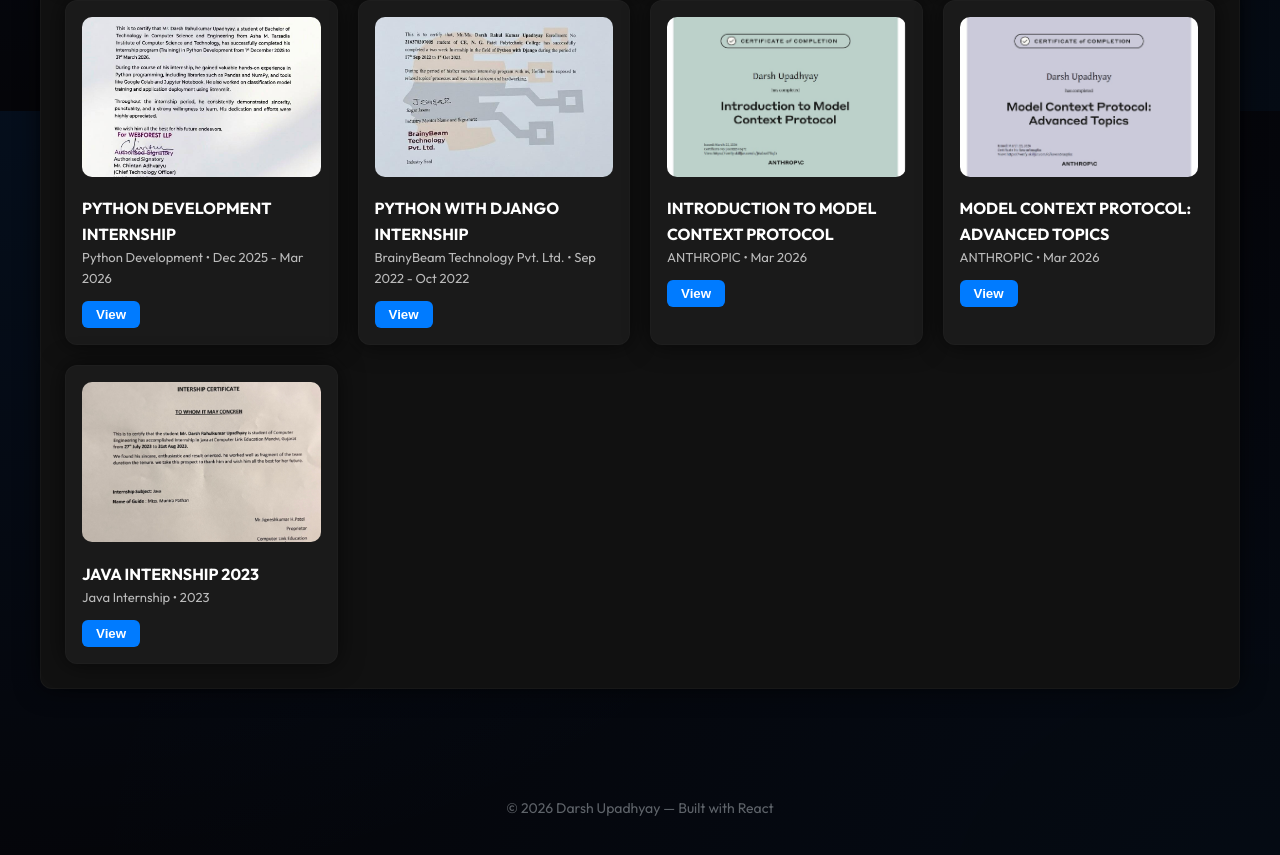
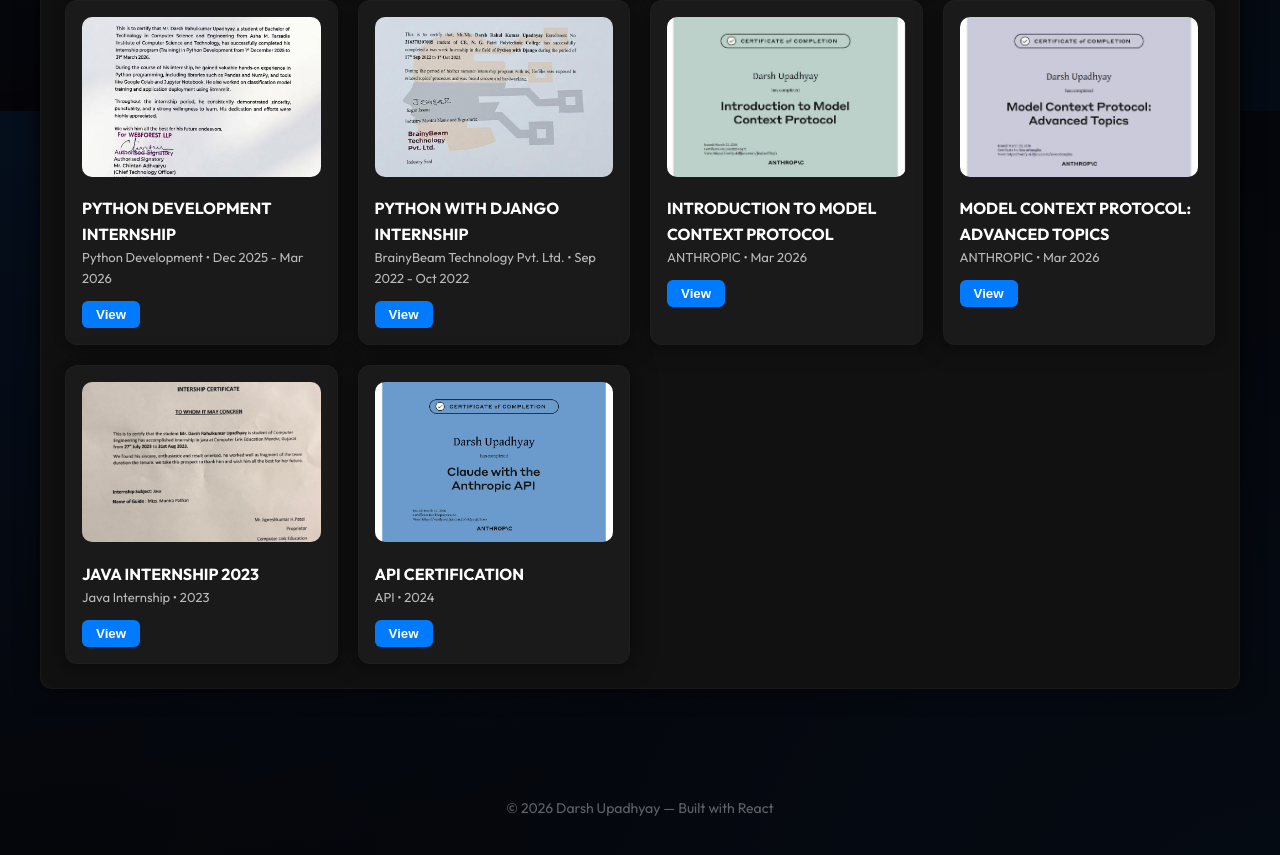
Before and after one commit to DarshUpadhyay12/portfolio-website, a React (Vite) app in the folder frontend/: page /certificates in a window 1280 px wide. Shown: the part 689-1544 px from the top of the page. Built offline with nearby package versions, Linux system fonts and the light colour scheme; the HTML template or start-up script is replaced by a standard one.

Commit message:
Add API certificate

```diff
--- a/frontend/src/pages/Certificates.jsx
+++ b/frontend/src/pages/Certificates.jsx
@@ -67,6 +67,13 @@
       date: "2023",
       img: "/certs/Java Internship 2023.jpg",
       link: "/certs/Java Internship 2023.jpg",
+    },
+    {
+      title: "API CERTIFICATION",
+      org: "API",
+      date: "2024",
+      img: "/certs/API.jpg",
+      link: "/certs/API.jpg",
     },
   ],
   other: [
```
Also changed, not shown: frontend/public/certs/API.jpg (added), 1 other file (tests, documents, lock files or other folders).
